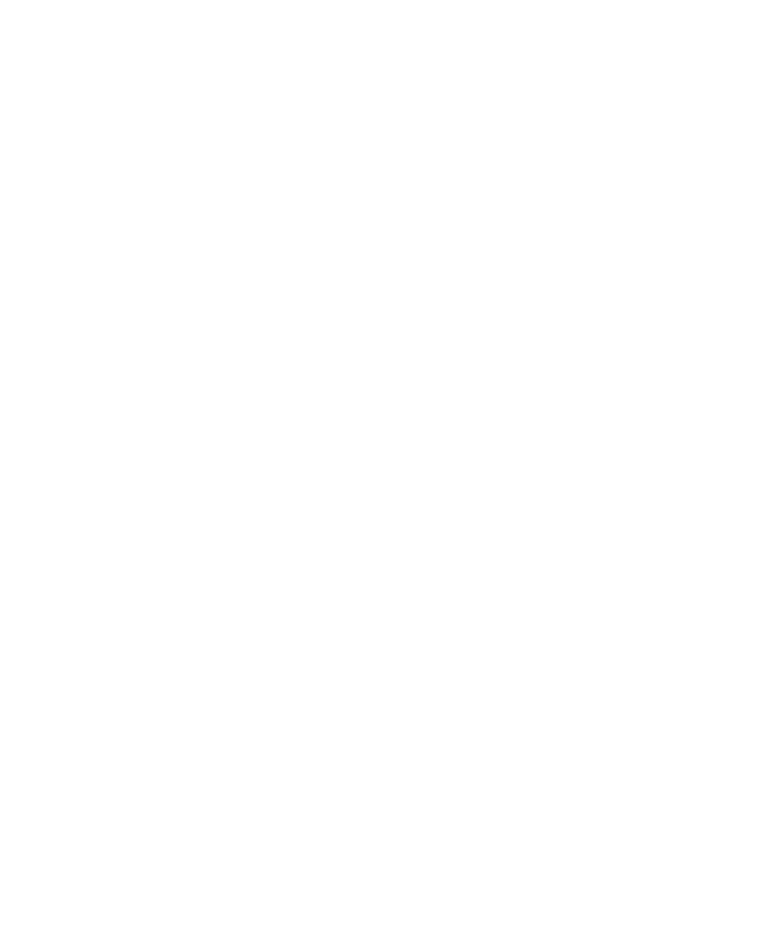
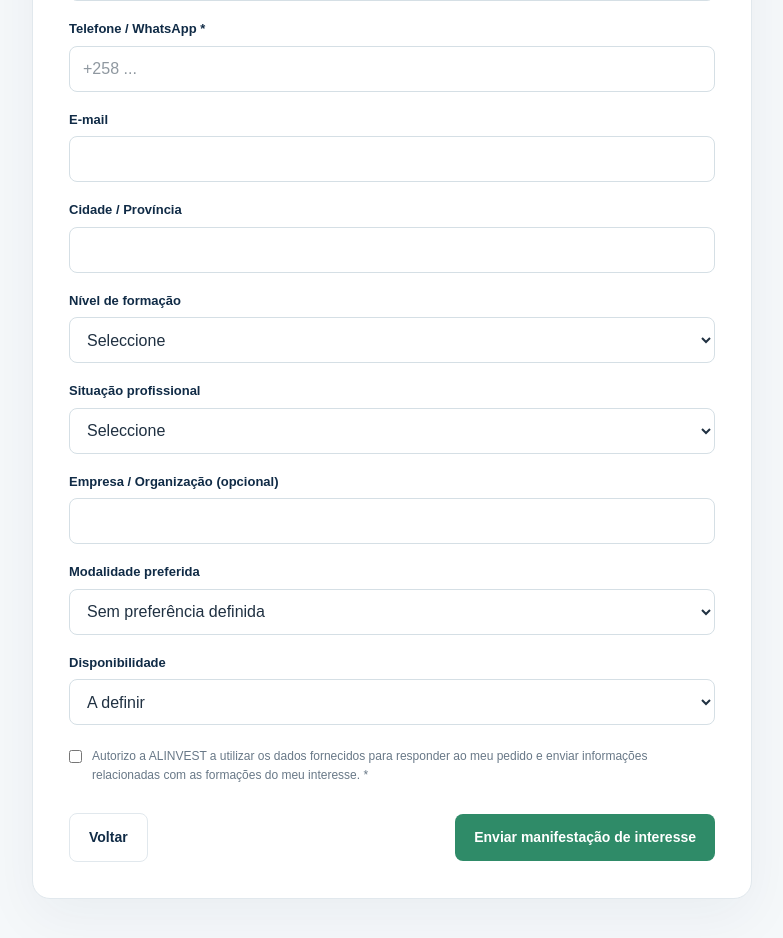
Before and after one commit to acjl-mz/alinvest_CRM, a Next.js app: page /interesse in a window 1280 px wide. Before the commit this address had no page. Shown: the part 520-1458 px from the top of the page, without its empty margins (248-1031 px from the left). Before the commit the page ends 800 px from the top, so only its background shows below. Built offline with nearby package versions, Linux system fonts and the light colour scheme.

Commit message:
feat: add public student interest form

```diff
--- /dev/null
+++ b/app/interesse/page.tsx
@@ -0,0 +1,53 @@
+"use client";
+
+import Link from "next/link";
+import { useSearchParams } from "next/navigation";
+import { Suspense, useState } from "react";
+
+const segments = [
+  { slug: "normas-iso", name: "Normas ISO", detail: "Sistemas de gestão, auditoria e certificação" },
+  { slug: "hsee", name: "HSEE", detail: "Higiene, Segurança, Saúde e Ambiente" },
+  { slug: "negocios-gestao", name: "Negócios / Gestão", detail: "Gestão empresarial, liderança e administração" },
+];
+const statuses = ["Estudante", "Trabalhador por conta de outrem", "Trabalhador por conta própria", "Empresário / Gestor", "À procura de emprego", "Outro"];
+
+function InterestForm() {
+  const params = useSearchParams();
+  const initial = params.get("segmento") ?? "";
+  const [selected, setSelected] = useState<string[]>(segments.some(s=>s.slug===initial) ? [initial] : []);
+  const [values, setValues] = useState({full_name:"",email:"",phone:"",city:"",education_level:"",professional_status:"",organization:"",preferred_mode:"",preferred_schedule:""});
+  const [consent,setConsent] = useState(false);
+  const [loading,setLoading] = useState(false);
+  const [error,setError] = useState("");
+  const [done,setDone] = useState(false);
+  function update(e: React.ChangeEvent<HTMLInputElement|HTMLSelectElement>) { setValues(v=>({...v,[e.target.name]:e.target.value})); }
+  function toggle(slug:string) { setSelected(old=>old.includes(slug)?old.filter(x=>x!==slug):[...old,slug]); }
+  async function submit(e:React.FormEvent<HTMLFormElement>) {
+    e.preventDefault(); setError("");
+    if (!selected.length) { setError("Seleccione pelo menos uma área de interesse."); return; }
+    if (!consent) { setError("É necessário autorizar o tratamento dos dados para podermos responder ao seu pedido."); return; }
+    setLoading(true);
+    try {
+      const response=await fetch("/api/leads",{method:"POST",headers:{"Content-Type":"application/json"},body:JSON.stringify({...values,segments:selected,consent,source:"landing_page"})});
+      const data=await response.json();
+      if(!response.ok) throw new Error(data.error || "Não foi possível registar o seu interesse.");
+      setDone(true);
+    } catch(err) { setError(err instanceof Error?err.message:"Ocorreu um erro. Tente novamente."); }
+    finally { setLoading(false); }
+  }
+  return <main className="form-wrap"><div style={{maxWidth:720,margin:"auto"}}><Link href="/" className="brand">ALINVEST<span>.</span></Link><div className="form-card">{done?<div className="success"><div className="success-mark">✓</div><div className="eyebrow" style={{color:"var(--green)"}}>PEDIDO RECEBIDO</div><h1>Obrigado pelo seu interesse!</h1><p>Os seus dados foram registados. A equipa ALINVEST poderá entrar em contacto para partilhar informações sobre as formações seleccionadas.</p><Link className="btn" href="/">Voltar à página inicial</Link></div>:<><div className="eyebrow" style={{color:"var(--green)"}}>ALINVEST · MANIFESTAÇÃO DE INTERESSE</div><h1>Vamos conhecer os seus objectivos.</h1><p>Preencha os seus dados e indique as áreas de formação que gostaria de explorar. Este registo não representa uma inscrição ou obrigação de pagamento.</p><form onSubmit={submit}><h3 style={{color:"var(--navy)",marginTop:28}}>Em que áreas tem interesse?</h3><div className="choice-grid">{segments.map(s=><button type="button" key={s.slug} onClick={()=>toggle(s.slug)} className={`choice ${selected.includes(s.slug)?"active":""}`}><strong>{s.name} {selected.includes(s.slug)?"✓":""}</strong><small>{s.detail}</small></button>)}</div>
+    <div className="field"><label htmlFor="full_name">Nome completo *</label><input id="full_name" name="full_name" value={values.full_name} onChange={update} required minLength={3} autoComplete="name" /></div>
+    <div className="field"><label htmlFor="phone">Telefone / WhatsApp *</label><input id="phone" name="phone" value={values.phone} onChange={update} required autoComplete="tel" placeholder="+258 ..." /></div>
+    <div className="field"><label htmlFor="email">E-mail</label><input id="email" name="email" type="email" value={values.email} onChange={update} autoComplete="email" /></div>
+    <div className="field"><label htmlFor="city">Cidade / Província</label><input id="city" name="city" value={values.city} onChange={update} /></div>
+    <div className="field"><label htmlFor="education_level">Nível de formação</label><select id="education_level" name="education_level" value={values.education_level} onChange={update}><option value="">Seleccione</option>{["Ensino básico","Ensino secundário","Técnico-profissional","Licenciatura","Pós-graduação / Mestrado","Doutoramento","Outro"].map(x=><option key={x}>{x}</option>)}</select></div>
+    <div className="field"><label htmlFor="professional_status">Situação profissional</label><select id="professional_status" name="professional_status" value={values.professional_status} onChange={update}><option value="">Seleccione</option>{statuses.map(x=><option key={x}>{x}</option>)}</select></div>
+    <div className="field"><label htmlFor="organization">Empresa / Organização (opcional)</label><input id="organization" name="organization" value={values.organization} onChange={update} /></div>
+    <div className="field"><label htmlFor="preferred_mode">Modalidade preferida</label><select id="preferred_mode" name="preferred_mode" value={values.preferred_mode} onChange={update}><option value="">Sem preferência definida</option><option>Presencial</option><option>Online</option><option>Híbrida</option></select></div>
+    <div className="field"><label htmlFor="preferred_schedule">Disponibilidade</label><select id="preferred_schedule" name="preferred_schedule" value={values.preferred_schedule} onChange={update}><option value="">A definir</option><option>Durante a semana</option><option>Fins de semana</option><option>Período laboral</option><option>Período pós-laboral</option><option>Flexível</option></select></div>
+    <label style={{display:"flex",alignItems:"flex-start",gap:10,fontSize:12,lineHeight:1.6,color:"var(--muted)",marginTop:22}}><input type="checkbox" checked={consent} onChange={e=>setConsent(e.target.checked)} style={{marginTop:3}}/> Autorizo a ALINVEST a utilizar os dados fornecidos para responder ao meu pedido e enviar informações relacionadas com as formações do meu interesse. *</label>
+    {error&&<div className="error" role="alert">{error}</div>}
+    <div className="form-actions"><Link href="/" className="btn secondary">Voltar</Link><button className="btn" type="submit" disabled={loading}>{loading?"A enviar...":"Enviar manifestação de interesse"}</button></div>
+  </form></>}</div></div></main>;
+}
+export default function InterestPage(){return <Suspense fallback={<main className="form-wrap">A carregar formulário...</main>}><InterestForm/></Suspense>}
```
